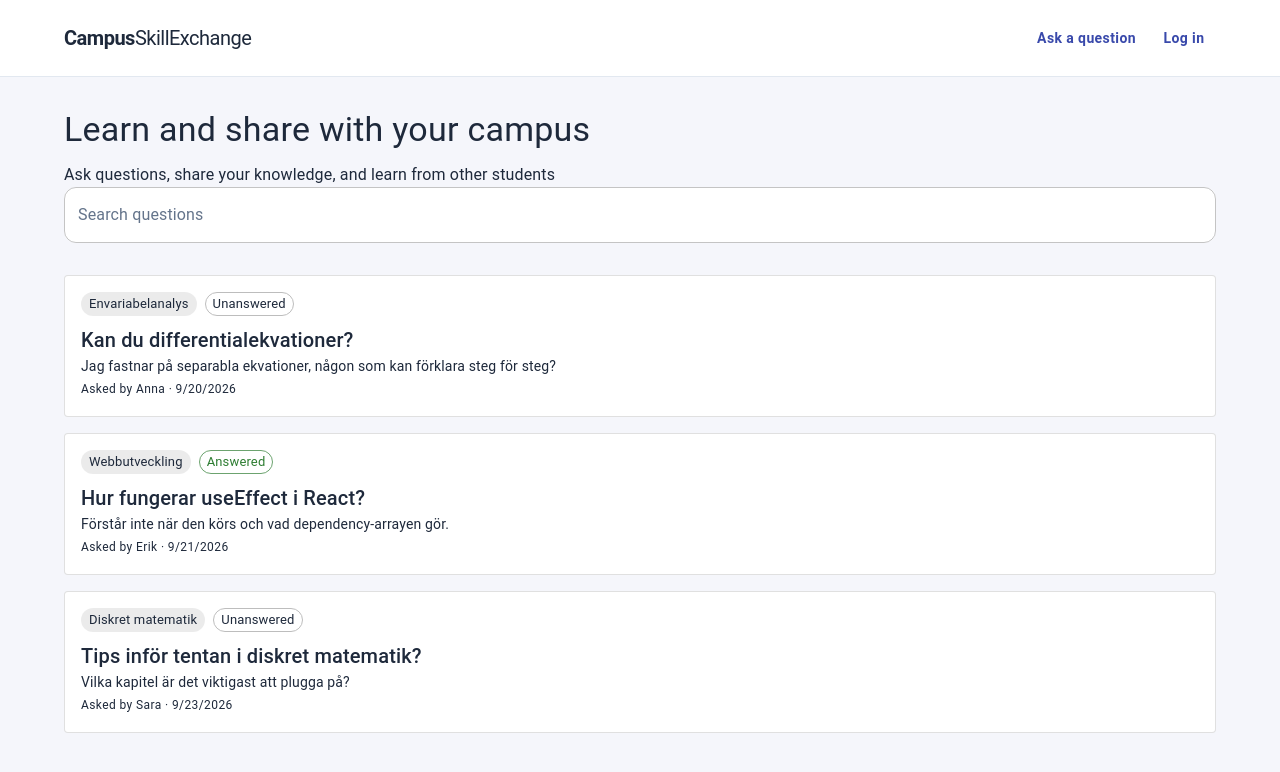
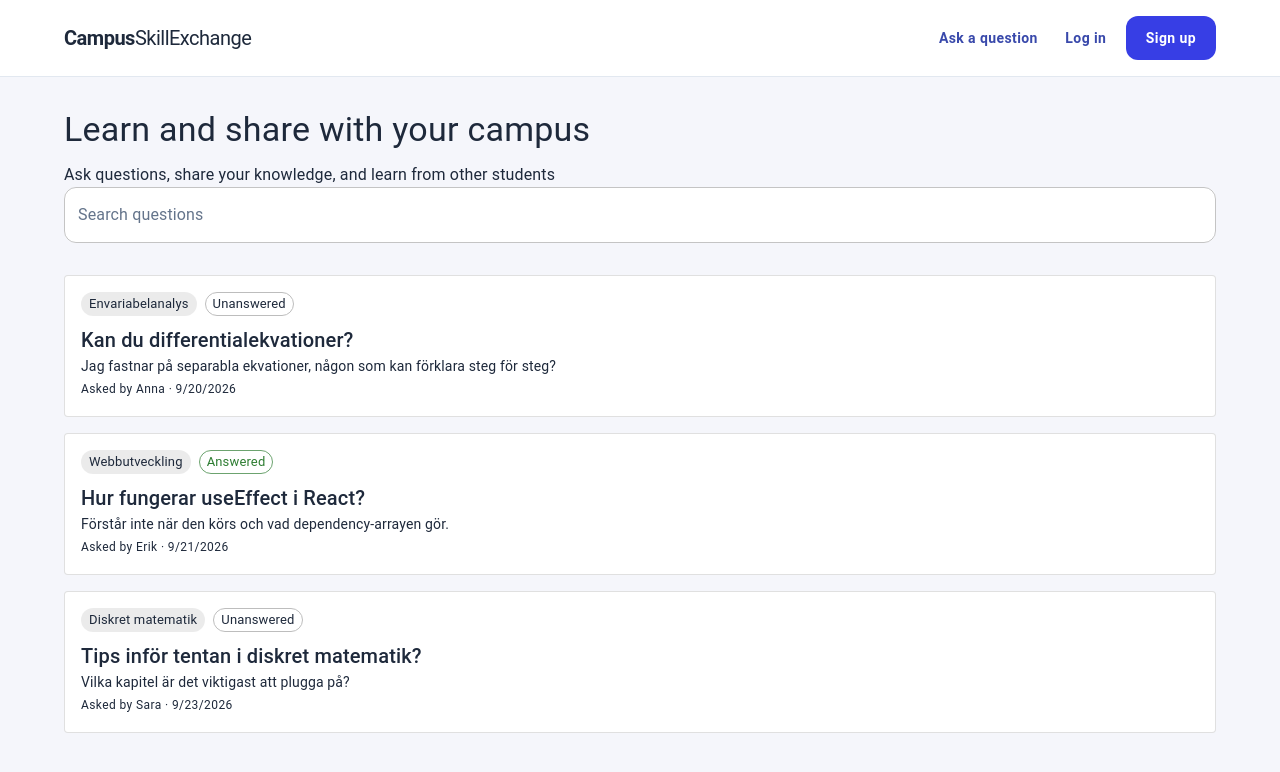
Before and after one commit to twun13-grupp4/Campus-Skill-Exchange, a React (Vite) app in the folder client/: page / in a window 1280 px wide. Shown: the top 772 px of the page. Built offline with nearby package versions, Linux system fonts and the light colour scheme.

Commit message:
added a sign up button next to login button in the navbar

```diff
--- a/client/src/components/Navbar.jsx
+++ b/client/src/components/Navbar.jsx
@@ -57,6 +57,29 @@ function Navbar() {
                         >
                             Log in
                         </Button>
+
+                        <Button
+                            component={RouterLink}
+                            to="/signup"
+                            variant="contained"
+                            disableElevation
+                            sx={{
+                                flexShrink: 0,
+                                textTransform: 'none',
+                                fontWeight: 700,
+                                bgcolor: '#373ee5',
+                                color: '#ffffff',
+                                borderRadius: '12px',
+                                px: 2.5,
+                                py: 1.25,
+                                '&:hover': {
+                                    bgcolor: '#2c32bd',
+                                },
+                            }}
+                        >
+                            Sign up
+
+                        </Button>
                     </Box>
                 </Toolbar>
             </Container>
```
